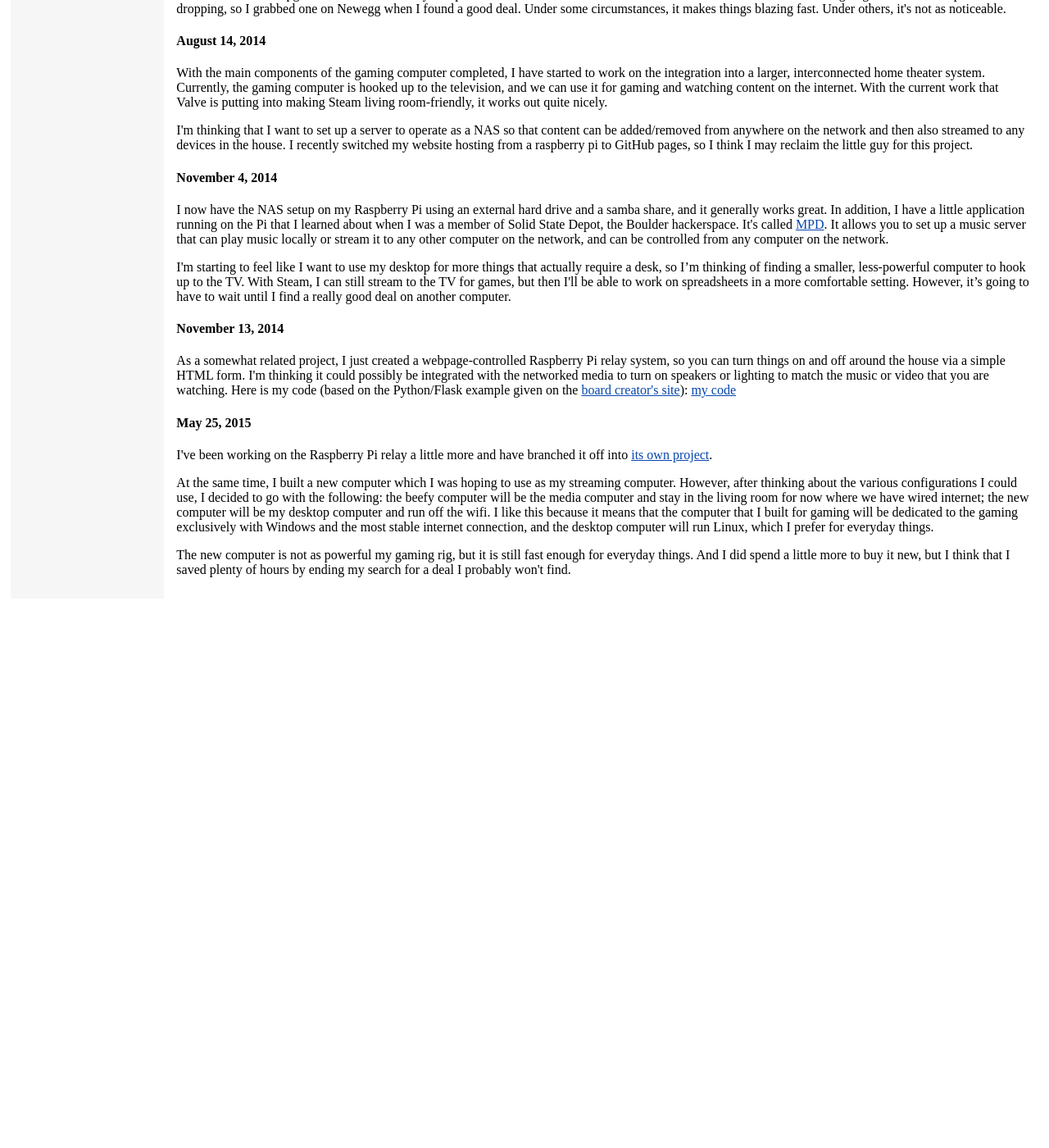
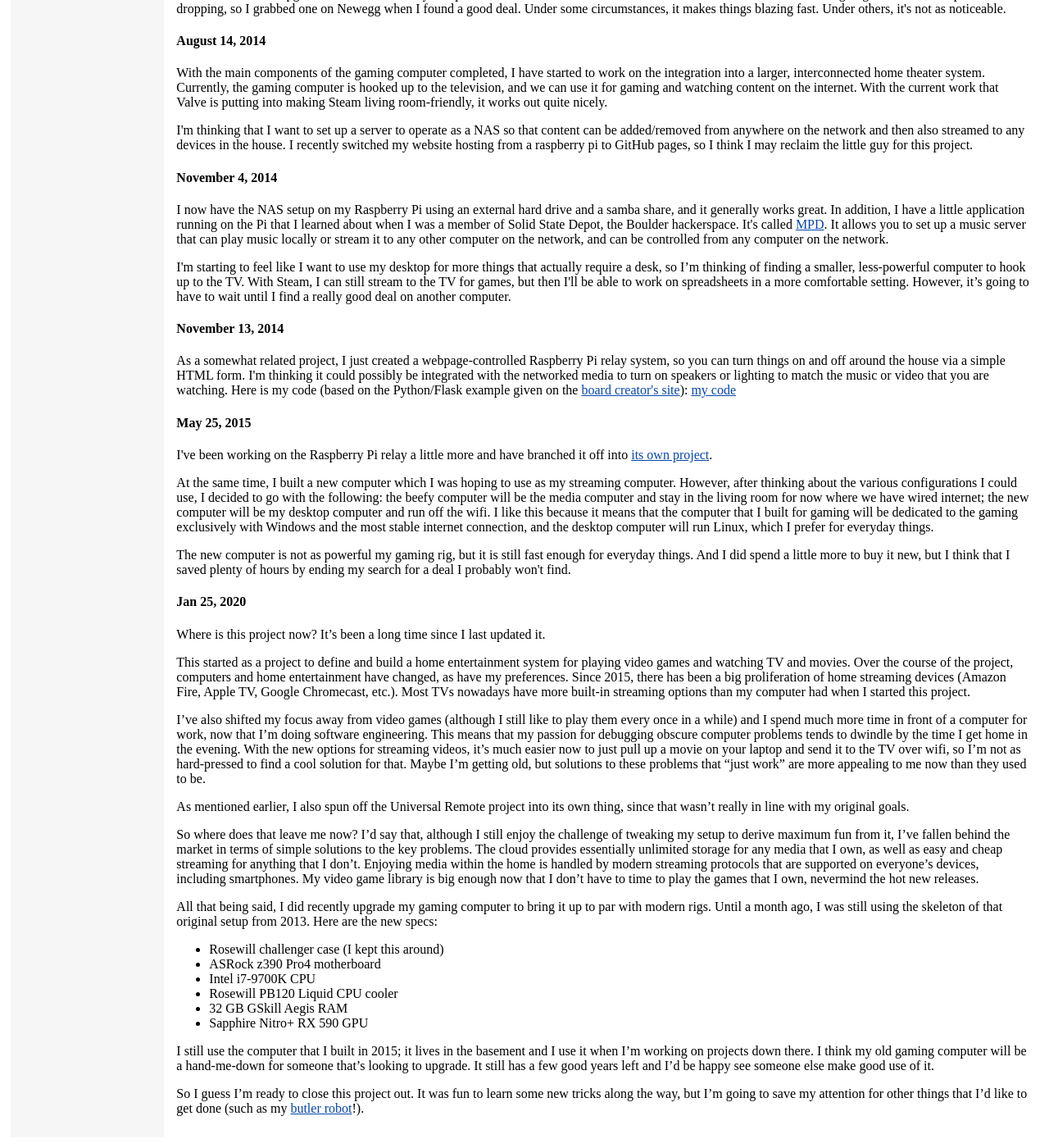
Before and after one commit to Angineer/Angineer.github.io, a Jekyll site: the page built from _projects/HomeTheaterPC.md, in a window 1280 px wide and 1400 px high, scrolled down 685 px. Shown: the whole window at 82% size. Built offline with Jekyll 4.4.1, drawn with Linux system fonts in a browser that asks for light colours; before the commit the page ends 1428 px from its top, so only the background shows below that.

Commit message:
Close out home theater PC project

```diff
--- a/_projects/HomeTheaterPC.md
+++ b/_projects/HomeTheaterPC.md
@@ -53,3 +53,28 @@
 At the same time, I built a new computer which I was hoping to use as my streaming computer. However, after thinking about the various configurations I could use, I decided to go with the following: the beefy computer will be the media computer and stay in the living room for now where we have wired internet; the new computer will be my desktop computer and run off the wifi. I like this because it means that the computer that I built for gaming will be dedicated to the gaming exclusively with Windows and the most stable internet connection, and the desktop computer will run Linux, which I prefer for everyday things.
 
 The new computer is not as powerful my gaming rig, but it is still fast enough for everyday things. And I did spend a little more to buy it new, but I think that I saved plenty of hours by ending my search for a deal I probably won\'t find.
+
+#### Jan 25, 2020
+
+Where is this project now? It's been a long time since I last updated it.
+
+This started as a project to define and build a home entertainment system for playing video games and watching TV and movies. Over the course of the project, computers and home entertainment have changed, as have my preferences. Since 2015, there has been a big proliferation of home streaming devices (Amazon Fire, Apple TV, Google Chromecast, etc.). Most TVs nowadays have more built-in streaming options than my computer had when I started this project.
+
+I've also shifted my focus away from video games (although I still like to play them every once in a while) and I spend much more time in front of a computer for work, now that I'm doing software engineering. This means that my passion for debugging obscure computer problems tends to dwindle by the time I get home in the evening. With the new options for streaming videos, it's much easier now to just pull up a movie on your laptop and send it to the TV over wifi, so I'm not as hard-pressed to find a cool solution for that. Maybe I'm getting old, but solutions to these problems that "just work" are more appealing to me now than they used to be.
+
+As mentioned earlier, I also spun off the Universal Remote project into its own thing, since that wasn't really in line with my original goals.
+
+So where does that leave me now? I'd say that, although I still enjoy the challenge of tweaking my setup to derive maximum fun from it, I've fallen behind the market in terms of simple solutions to the key problems. The cloud provides essentially unlimited storage for any media that I own, as well as easy and cheap streaming for anything that I don't. Enjoying media within the home is handled by modern streaming protocols that are supported on everyone's devices, including smartphones. My video game library is big enough now that I don't have to time to play the games that I own, nevermind the hot new releases.
+
+All that being said, I did recently upgrade my gaming computer to bring it up to par with modern rigs. Until a month ago, I was still using the skeleton of that original setup from 2013. Here are the new specs:
+
+* Rosewill challenger case (I kept this around)
+* ASRock z390 Pro4 motherboard
+* Intel i7-9700K CPU
+* Rosewill PB120 Liquid CPU cooler
+* 32 GB GSkill Aegis RAM
+* Sapphire Nitro+ RX 590 GPU
+
+I still use the computer that I built in 2015; it lives in the basement and I use it when I'm working on projects down there. I think my old gaming computer will be a hand-me-down for someone that's looking to upgrade. It still has a few good years left and I'd be happy see someone else make good use of it.
+
+So I guess I'm ready to close this project out. It was fun to learn some new tricks along the way, but I'm going to save my attention for other things that I'd like to get done (such as my [butler robot](Robot.html)!).
```
Also changed, not shown: other parts of _projects/HomeTheaterPC.md (+1 -1 lines).
